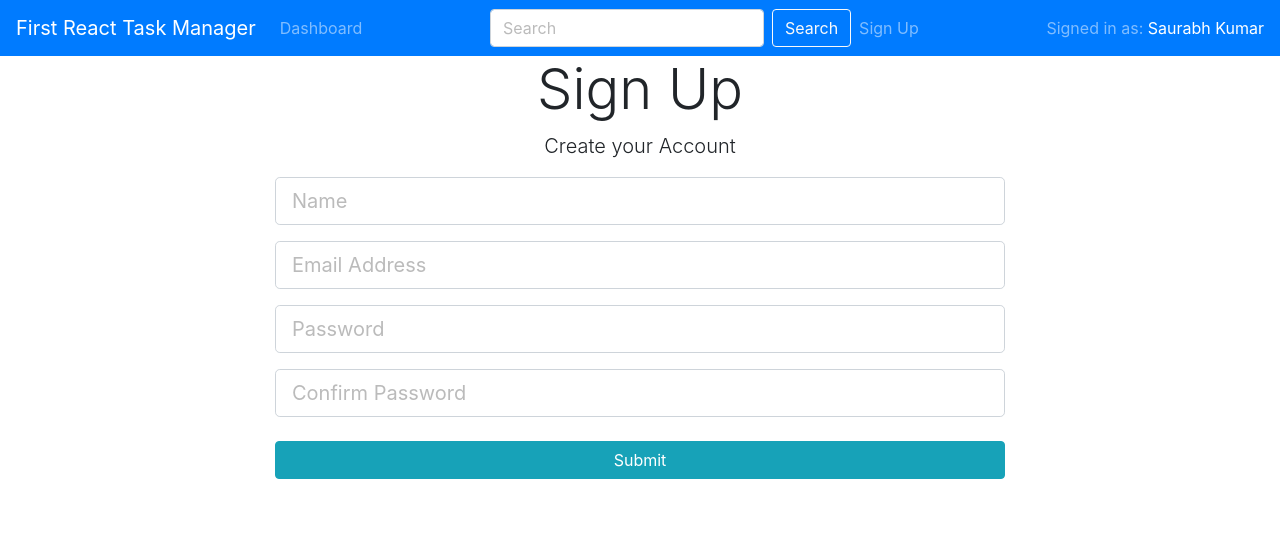
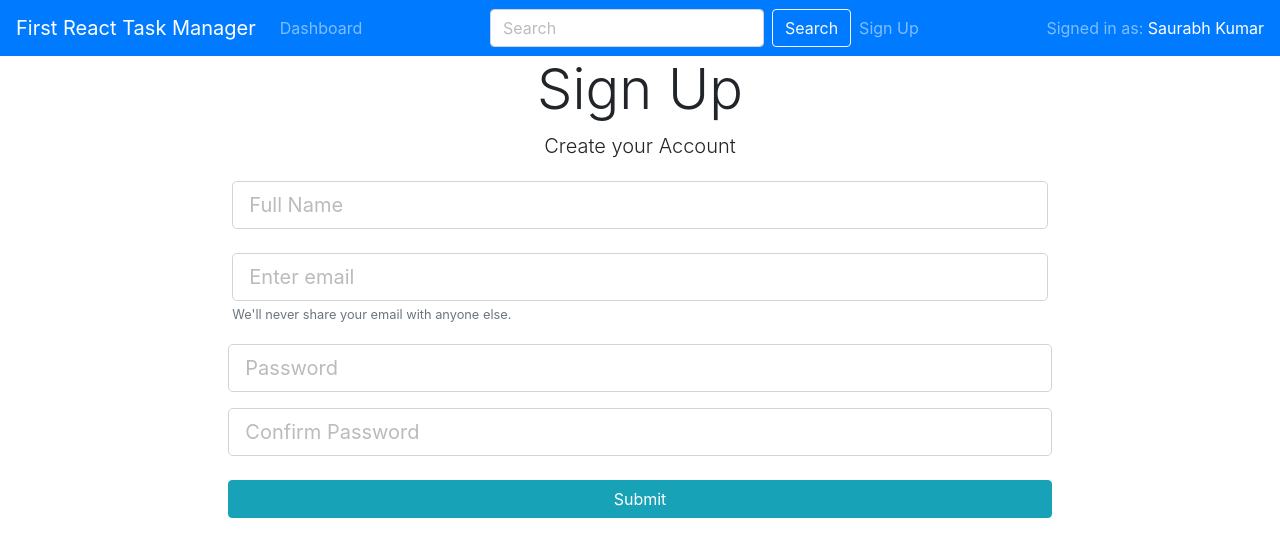
Before and after one commit to saurabhpro/first-react-task-manager-app, a React (Create React App) app: page /register in a window 1280 px wide. Shown: the top 556 px of the page. Built offline with nearby package versions, Linux system fonts and the light colour scheme.

Commit message:
implmented Register react component

```diff
--- /dev/null
+++ b/src/actions/securityActions.js
@@ -0,0 +1,23 @@
+import axios from "axios";
+import { GET_ERRORS } from "./types";
+
+export const createNewUser = (newUser, history) => async (dispatch) => {
+  try {
+    const serverResponse = await axios.post("/api/users/register", newUser);
+    console.log(serverResponse);
+
+    // redirect to login after successful creation of user
+    history.push("/login");
+
+    // clear out errors form previous calls
+    dispatch({
+      type: GET_ERRORS,
+      payload: {},
+    });
+  } catch (error) {
+    dispatch({
+      type: GET_ERRORS,
+      payload: error.response.data,
+    });
+  }
+};
--- a/src/components/user-management/Register.js
+++ b/src/components/user-management/Register.js
@@ -1,56 +1,158 @@
 import React, { Component } from "react";
+import { createNewUser } from "../../actions/securityActions";
+
+import PropTypes from "prop-types";
+import { connect } from "react-redux";
+import classnames from "classnames";
+
+import Container from "react-bootstrap/Container";
+import Form from "react-bootstrap/Form";
+import FormGroup from "react-bootstrap/FormGroup";
+import Button from "react-bootstrap/Button";
 
 class Register extends Component {
+  constructor(props) {
+    super(props);
+
+    this.state = {
+      username: "",
+      fullName: "",
+      password: "",
+      confirmPassword: "",
+
+      // add errors to extract on form
+      errors: {},
+    };
+
+    this.onChange = this.onChange.bind(this);
+    this.onSubmit = this.onSubmit.bind(this);
+  }
+
+  // Life Cycle Hooks
+  // https://reactjs.org/blog/2018/06/07/you-probably-dont-need-derived-state.html
+  // https://reactjs.org/blog/2018/03/27/update-on-async-rendering.html (migration)
+
+  static getDerivedStateFromProps = (nextProps, state) => {
+    if (nextProps.errors) {
+      state.errors = nextProps.errors;
+    }
+
+    return state;
+  };
+
+  onChange = (event) => {
+    this.setState({ [event.target.name]: event.target.value });
+  };
+
+  onSubmit = (event) => {
+    // prevents screen refresh once this event ends
+    event.preventDefault();
+    const newUser = {
+      username: this.state.username,
+      fullName: this.state.fullName,
+      password: this.state.password,
+      confirmPassword: this.state.confirmPassword,
+    };
+
+    this.props.createNewUser(newUser, this.props.history);
+
+    //log for test
+    console.log(newUser);
+  };
   render() {
+    const { errors } = this.state;
+
     return (
       <div className="register">
-        <div className="container">
-          <div className="row">
-            <div className="col-md-8 m-auto">
+        <Container className="col-md-8 m-auto">
           <h1 className="display-4 text-center">Sign Up</h1>
           <p className="lead text-center">Create your Account</p>
-              <form action="create-profile.html">
-                <div className="form-group">
-                  <input
+          <Form onSubmit={this.onSubmit}>
+            <FormGroup className="d-flex-fill p-1 text-left">
+              <Form.Control
                 type="text"
-                    className="form-control form-control-lg"
-                    placeholder="Name"
-                    name="name"
+                placeholder="Full Name"
+                name="fullName"
+                size="lg"
                 required
+                value={this.state.fullName}
+                onChange={this.onChange}
               />
-                </div>
-                <div className="form-group">
-                  <input
+            </FormGroup>
+            <Form.Group
+              className="d-flex-fill p-1 text-left"
+              controlId="formBasicEmail"
+            >
+              <Form.Control
                 type="email"
-                    className="form-control form-control-lg"
-                    placeholder="Email Address"
-                    name="email"
+                placeholder="Enter email"
+                name="username"
+                size="lg"
+                required
+                className={classnames({
+                  "is-invalid": errors.username,
+                })}
+                value={this.state.username}
+                onChange={this.onChange}
               />
-                </div>
-                <div className="form-group">
-                  <input
+              <Form.Text className="text-muted">
+                We'll never share your email with anyone else.
+              </Form.Text>
+              <Form.Control.Feedback type="invalid">
+                {errors.username}
+              </Form.Control.Feedback>
+            </Form.Group>
+            <FormGroup>
+              <Form.Control
                 type="password"
-                    className="form-control form-control-lg"
                 placeholder="Password"
                 name="password"
+                size="lg"
+                required
+                className={classnames({
+                  "is-invalid": errors.password,
+                })}
+                value={this.state.password}
+                onChange={this.onChange}
               />
-                </div>
-                <div className="form-group">
-                  <input
+              <Form.Control.Feedback type="invalid">
+                {errors.password}
+              </Form.Control.Feedback>
+            </FormGroup>
+            <FormGroup>
+              <Form.Control
                 type="password"
-                    className="form-control form-control-lg"
                 placeholder="Confirm Password"
-                    name="password2"
+                name="confirmPassword"
+                size="lg"
+                required
+                className={classnames({
+                  "is-invalid": errors.confirmPassword,
+                })}
+                value={this.state.confirmPassword}
+                onChange={this.onChange}
               />
-                </div>
-                <input type="submit" className="btn btn-info btn-block mt-4" />
-              </form>
-            </div>
-          </div>
-        </div>
+              <Form.Control.Feedback type="invalid">
+                {errors.confirmPassword}
+              </Form.Control.Feedback>
+            </FormGroup>
+            <Button type="submit" variant="info" className="mt-4" block>
+              Submit
+            </Button>
+          </Form>
+        </Container>
       </div>
     );
   }
 }
 
-export default Register;
+Register.propType = {
+  createNewUser: PropTypes.func.isRequired,
+  errors: PropTypes.object.isRequired,
+};
+
+const mapStateToProps = (state) => ({
+  errors: state.errors,
+});
+
+export default connect(mapStateToProps, { createNewUser })(Register);
```
Also changed, not shown: 1 other file (tests, documents, lock files or other folders). Lines whose indentation alone changed are shown as unchanged.
